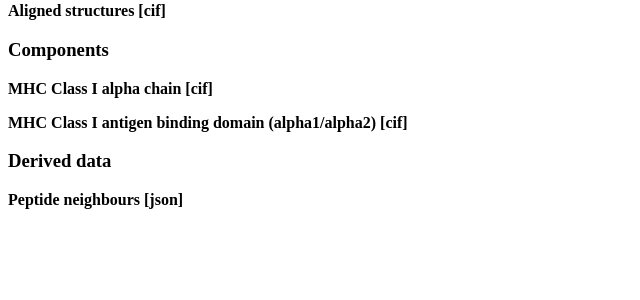
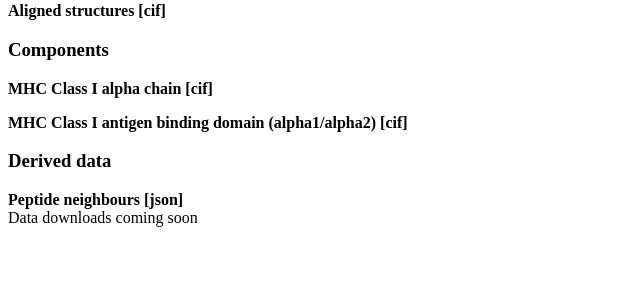
Before and after one commit to histofyi/www.histo.fyi, a Python web app: template templates/structure/downloadable_data.html in a window 1280 px wide. Shown: the part 242-542 px from the top of the page, without its empty margins (0-640 px from the left). Run offline with Jinja, Linux system fonts and the light colour scheme; the template is opened without the code that fills it, so the values that code supplies are empty; some libraries are stand-ins or nearby versions.

Commit message:
Fixes to downloadable data to use coordinate server

```diff
--- a/templates/structure/download_block.html
+++ b/templates/structure/download_block.html
@@ -1,7 +1,7 @@
 <ol>
     {% for assembly_id in structure.assemblies %}
         <li>
-            <a href="/structures/downloads/{{structure.pdb_code}}_{{assembly_id}}_{{item_folder}}.{{item_format}}" id="{{structure.pdb_code}}_{{assembly_id}}_{{item_folder}}" target="_blank">{{structure.pdb_code|upper}} assembly {{assembly_id}}</a>&nbsp;&nbsp;<span onclick="copyUrl('{{structure.pdb_code}}_{{assembly_id}}_{{item_folder}}')"><small><i class="fa-regular fa-paste"></i></small></span>
+            <a href="https://coordinates.histo.fyi/structures/downloads/class_i/without_solvent/{{structure.pdb_code}}_{{assembly_id}}_{{item_folder}}.{{item_format}}" id="{{structure.pdb_code}}_{{assembly_id}}_{{item_folder}}" target="_blank">{{structure.pdb_code|upper}} assembly {{assembly_id}}</a>&nbsp;&nbsp;<span onclick="copyUrl('{{structure.pdb_code}}_{{assembly_id}}_{{item_folder}}')"><small><i class="fa-regular fa-paste"></i></small></span>
         </li>
     {% endfor %}
 </ol>
--- a/templates/structure/downloadable_data.html
+++ b/templates/structure/downloadable_data.html
@@ -55,12 +55,12 @@
             <div class="vertical-spacing-bottom-0-25"><strong>Calpha - Calpha distances [json]</strong></div>
             {% set item_folder = "calphas" %}
             {% set item_format = "json" %}
-            {% include "structure/download_block.html" %}
+            Data downloads coming soon
             #}
             <div class="vertical-spacing-bottom-0-25"><strong>Peptide neighbours [json]</strong></div>
             {% set item_folder = "neighbours" %}
             {% set item_format = "json" %}
-            {% include "structure/download_block.html" %}
+            Data downloads coming soon
         </div>
 
         </div>
```
